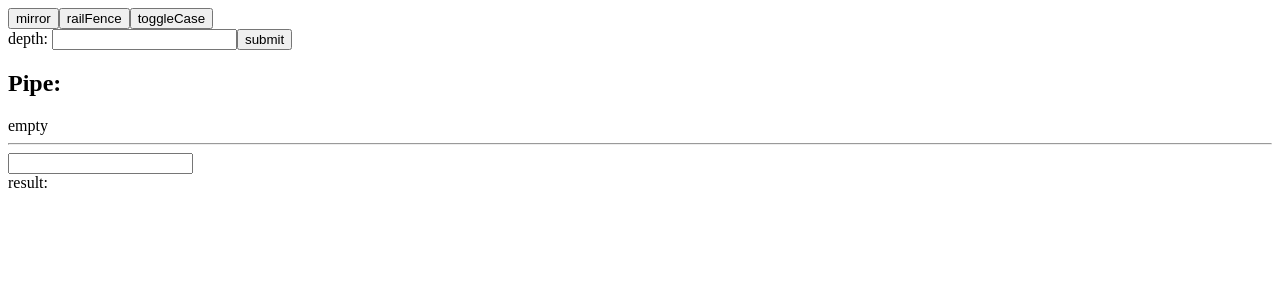
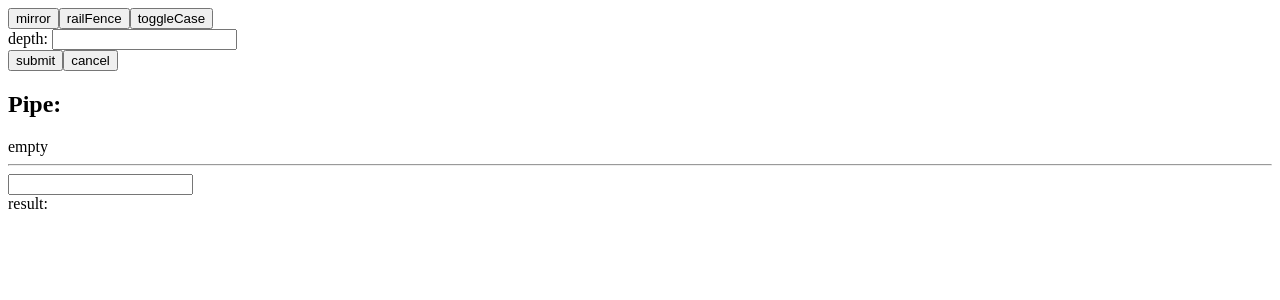
Before and after one commit to ny1am/cryptic-on-paper, a React (Vite) app: page / in a window 1280 px wide. Both pictures are taken after a click on the button "railFence". Shown: the top 300 px of the page. Built offline with nearby package versions, Linux system fonts and the light colour scheme.

Commit message:
feat(dynamic-form): show error messages

```diff
--- a/src/components/DynamicForm/index.tsx
+++ b/src/components/DynamicForm/index.tsx
@@ -6,13 +6,19 @@ import { ZodObject, ZodSchema } from 'zod';
 type DynamicFormProps<T extends FieldValues> = {
   schema: ZodSchema<T>;
   onSubmit: (r: T) => void;
+  onCancel: () => void;
 };
 
 export function DynamicForm<T extends FieldValues>({
   schema,
   onSubmit,
+  onCancel,
 }: React.PropsWithoutRef<DynamicFormProps<T>>) {
-  const { register, handleSubmit } = useForm<T>({
+  const {
+    register,
+    handleSubmit,
+    formState: { errors },
+  } = useForm<T>({
     resolver: zodResolver(schema),
   });
 
@@ -32,9 +38,15 @@ export function DynamicForm<T extends FieldValues>({
               valueAsNumber: schema.shape[name]._def.typeName === 'ZodNumber',
             })}
           />
+          {errors[name] && <div>{errors[name]?.message as string}</div>}
         </label>
       ))}
-      <button type="submit">submit</button>
+      <div>
+        <button type="submit">submit</button>
+        <button type="button" onClick={onCancel}>
+          cancel
+        </button>
+      </div>
     </form>
   );
 }
--- a/src/pages/encrypt/CyphersPipe/CypherOptionsForm.tsx
+++ b/src/pages/encrypt/CyphersPipe/CypherOptionsForm.tsx
@@ -6,12 +6,21 @@ import { FormSchemaType, pipeCfg } from './pipeConfig';
 type CypherOptionsFormProps<T extends CypherKeysWithRequiredOptions> = {
   cypherKey: T;
   handleSubmit: (cypherKey: T, value: CyphersOptionsRegister[T]) => void;
+  handleCancel: () => void;
 };
 
 export function CypherOptionsForm<T extends CypherKeysWithRequiredOptions>({
   cypherKey: cypherKey,
   handleSubmit,
+  handleCancel,
 }: React.PropsWithoutRef<CypherOptionsFormProps<T>>) {
   const schema = pipeCfg[cypherKey].optionsSchema as FormSchemaType<T>;
-  return <DynamicForm schema={schema} onSubmit={(d) => handleSubmit(cypherKey, d)} />;
+  return (
+    <DynamicForm
+      key={cypherKey}
+      schema={schema}
+      onSubmit={(d) => handleSubmit(cypherKey, d)}
+      onCancel={handleCancel}
+    />
+  );
 }
--- a/src/pages/encrypt/CyphersPipe/index.tsx
+++ b/src/pages/encrypt/CyphersPipe/index.tsx
@@ -17,6 +17,7 @@ const cypherKeys = Object.keys(cyphersRegister) as Array<keyof typeof cyphersReg
 export function CyphersPipe() {
   const { selectedCyphers, addCypher } = useContext(CiphersContext);
   const [optionsForm, setOptionsForm] = useState<CypherKeysWithRequiredOptions>();
+  const closeOptionsForm = () => setOptionsForm(undefined);
 
   const handleAddCypher = (key: keyof CyphersOptionsRegister) => {
     if (!areCypherOptionsRequired(key)) {
@@ -33,7 +34,7 @@ export function CyphersPipe() {
     options: O
   ): void => {
     addCypher({ key, options } as CypherMeta);
-    setOptionsForm(undefined);
+    closeOptionsForm();
   };
 
   const serializedCyphers = selectedCyphers.map((meta) => {
@@ -50,7 +51,11 @@ export function CyphersPipe() {
           </button>
         ))}
         {optionsForm && (
-          <CypherOptionsForm cypherKey={optionsForm} handleSubmit={handleOptionsSubmit} />
+          <CypherOptionsForm
+            cypherKey={optionsForm}
+            handleSubmit={handleOptionsSubmit}
+            handleCancel={closeOptionsForm}
+          />
         )}
       </div>
       <div>
--- a/src/pages/encrypt/CyphersPipe/pipeConfig.ts
+++ b/src/pages/encrypt/CyphersPipe/pipeConfig.ts
@@ -34,7 +34,7 @@ export const pipeCfg: PipeCfg = {
     serialize: (o: ToggleCaseCypherOptions) =>
       [`toggleCase`, o.include && `(include: ${o.include})`].filter(Boolean).join(` `),
     optionsSchema: zod.object({
-      include: zod.string().optional(),
+      include: zod.string().max(20).optional(),
     }),
   },
 };
```
